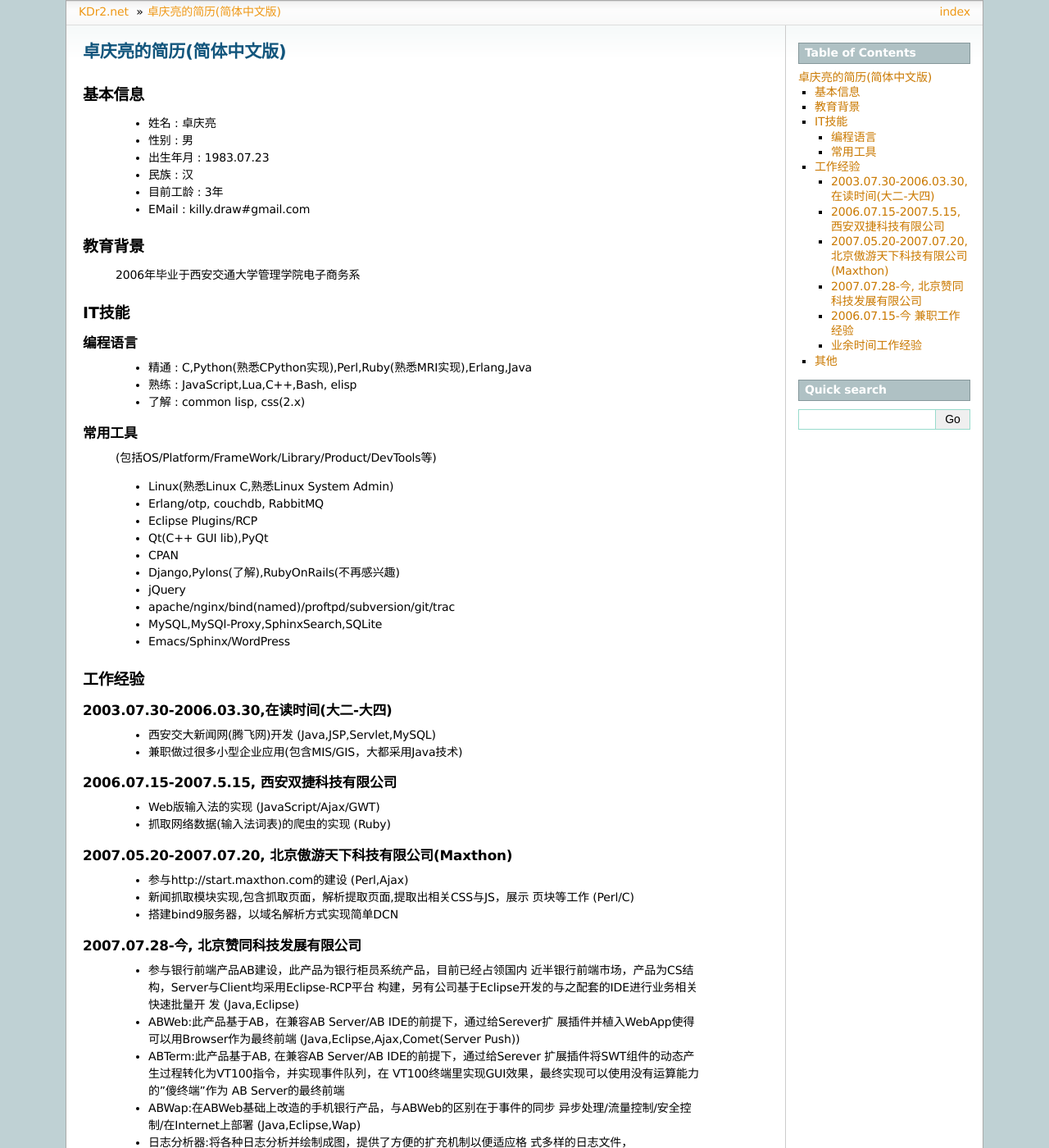
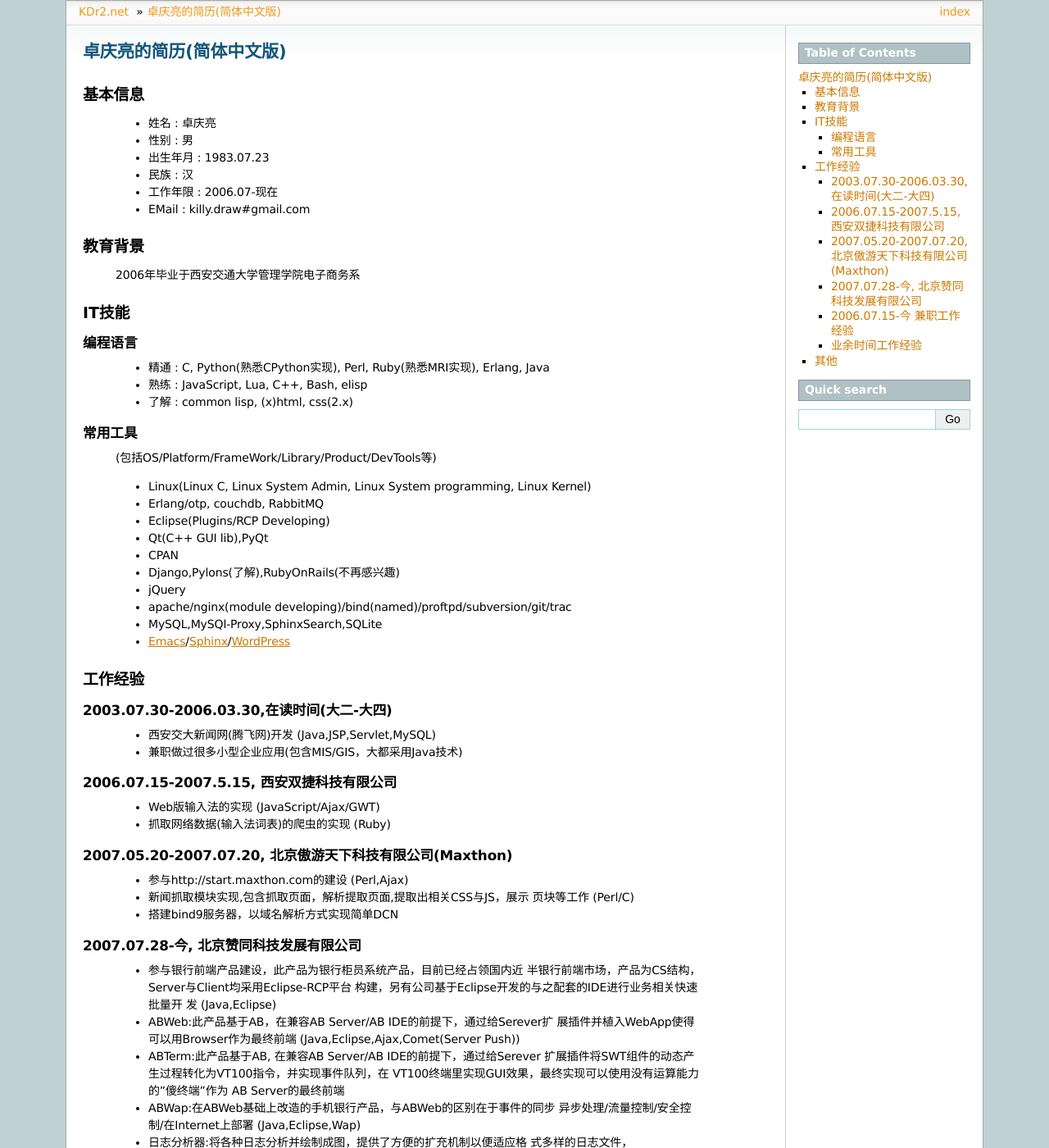
Before and after one commit to KDr2/kdr2.net, a Sphinx documentation site: the page built from source/resume_zh_cn.rst, in a window 1280 px wide and 1400 px high. Shown: the whole window at 82% size. Built offline with Sphinx 7.4.7, drawn with Linux system fonts in a browser that asks for light colours; some of the changed text lies outside the part shown.

Commit message:
update resume

```diff
--- a/source/resume_zh_cn.rst
+++ b/source/resume_zh_cn.rst
@@ -12,7 +13,7 @@
  * 性别 : 男
  * 出生年月 : 1983.07.23
  * 民族 : 汉
- * 目前工龄 : 3年
+ * 工作年限 : 2006.07-现在
  * EMail : killy.draw#gmail.com
 
 教育背景
@@ -25,25 +26,25 @@ IT技能
 编程语言
 ~~~~~~~~~~~~~~~~~~~~~~~~~~~~~~~~~~~~~~~~~~~~~~~~~~~~~~~~~~~~~~~~~~~
 
- * 精通 : C,Python(熟悉CPython实现),Perl,Ruby(熟悉MRI实现),Erlang,Java
- * 熟练 : JavaScript,Lua,C++,Bash, elisp
- * 了解 : common lisp, css(2.x)
+ * 精通 : C, Python(熟悉CPython实现), Perl, Ruby(熟悉MRI实现), Erlang, Java
+ * 熟练 : JavaScript, Lua, C++, Bash, elisp
+ * 了解 : common lisp, (x)html, css(2.x)
 
 常用工具
 ~~~~~~~~~~~~~~~~~~~~~~~~~~~~~~~~~~~~~~~~~~~~~~~~~~~~~~~~~~~~~~~~~~~
 
  (包括OS/Platform/FrameWork/Library/Product/DevTools等)
 
- * Linux(熟悉Linux C,熟悉Linux System Admin)
+ * Linux(Linux C, Linux System Admin, Linux System programming, Linux Kernel)
  * Erlang/otp, couchdb, RabbitMQ
- * Eclipse Plugins/RCP
+ * Eclipse(Plugins/RCP Developing)
  * Qt(C++ GUI lib),PyQt
  * CPAN
  * Django,Pylons(了解),RubyOnRails(不再感兴趣)
  * jQuery
- * apache/nginx/bind(named)/proftpd/subversion/git/trac
+ * apache/nginx(module developing)/bind(named)/proftpd/subversion/git/trac
  * MySQL,MySQl-Proxy,SphinxSearch,SQLite
- * Emacs/Sphinx/WordPress
+ * |emacs|_/|sphinx|_/|wordpress|_
 
 工作经验
 ---------------------------------------------------------------------
@@ -73,8 +74,8 @@ IT技能
 2007.07.28-今, 北京赞同科技发展有限公司
 ~~~~~~~~~~~~~~~~~~~~~~~~~~~~~~~~~~~~~~~~~~~~~~~~~~~~~~~~~~~~~~~~~~~~~
 
- * 参与银行前端产品AB建设，此产品为银行柜员系统产品，目前已经占领国内
-   近半银行前端市场，产品为CS结构，Server与Client均采用Eclipse-RCP平台
+ * 参与银行前端产品建设，此产品为银行柜员系统产品，目前已经占领国内近
+   半银行前端市场，产品为CS结构，Server与Client均采用Eclipse-RCP平台
    构建，另有公司基于Eclipse开发的与之配套的IDE进行业务相关快速批量开
    发 (Java,Eclipse)
  * ABWeb:此产品基于AB，在兼容AB Server/AB IDE的前提下，通过给Serever扩
@@ -91,6 +92,7 @@ IT技能
  * 分布式运算平台:基于Erlang/otp+Python构建的中间件平台，目标是构建分
    布式的，容错的，高稳定性的，几乎包含各种功能的中间件平台，其中包含
    BI,DataMining,MQ等多种功能。(Erlang/otp,Python,C,C++)
+ * telnetd server:(under linux and sco).
 
 
 2006.07.15-今 兼职工作经验
```
Also changed, not shown: other parts of source/resume_zh_cn.rst (+1 -0 lines), source/resume.rst (+5 -2 lines).
